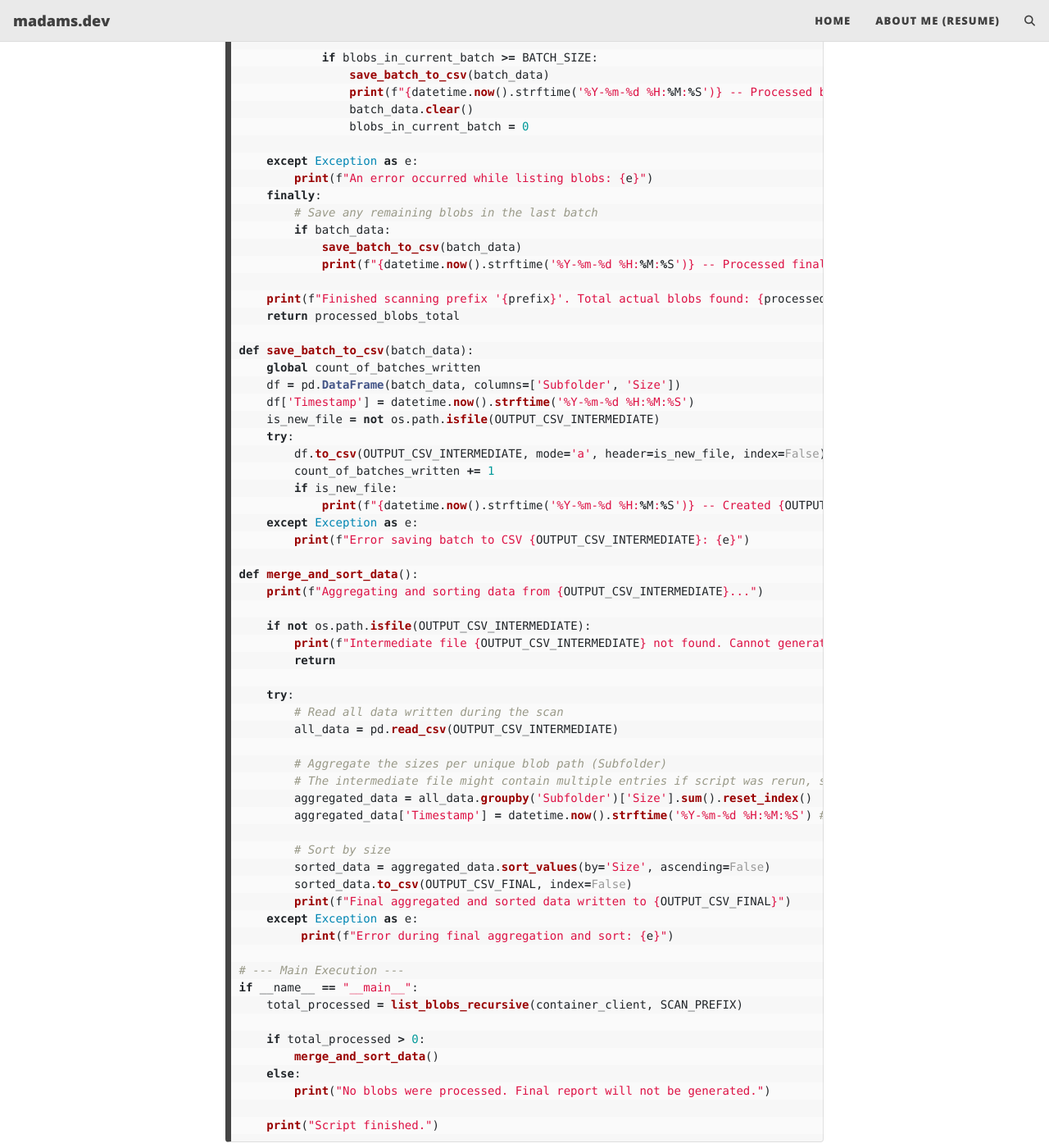
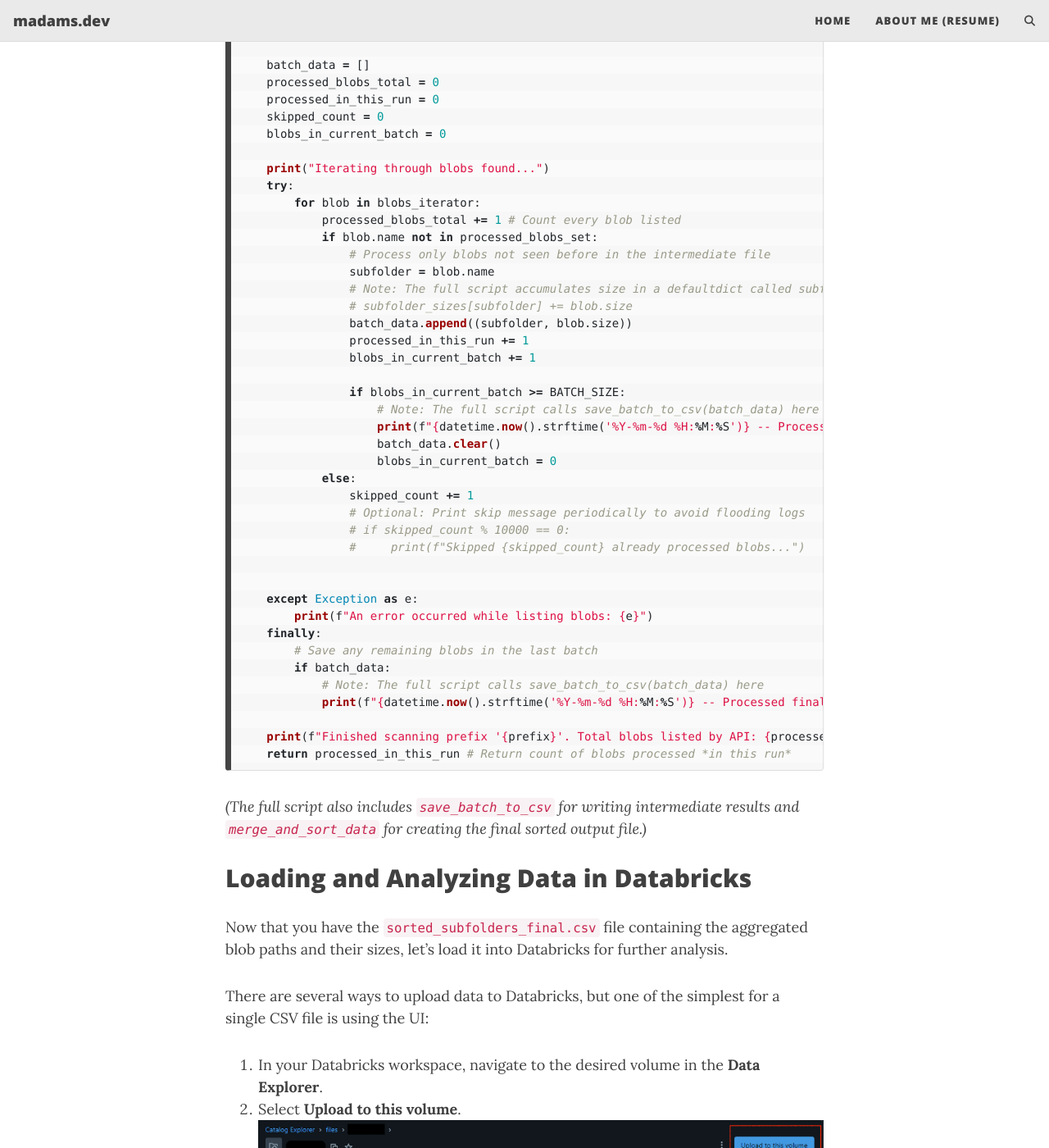
Before and after one commit to sysopmatt/madams-dev, a Jekyll site: the page built from _posts/2025-04-26-getting-a-handle-on-the-blobs-behind-unity-catalog.md, in a window 1280 px wide and 1400 px high, scrolled down 3575 px. Shown: the whole window at 82% size. Built offline with Jekyll 4.4.1, drawn with Linux system fonts in a browser that asks for light colours; comment, search, counter and statistics services are not loaded; some of the changed text lies outside the part shown.

Commit message:
Updates to analyze_uc_blob_sizes.py and associated blog

````diff
--- a/_posts/2025-04-26-getting-a-handle-on-the-blobs-behind-unity-catalog.md
+++ b/_posts/2025-04-26-getting-a-handle-on-the-blobs-behind-unity-catalog.md
@@ -34,27 +34,30 @@ pip install azure-storage-blob azure-identity pandas
 
 This script connects to your Azure Blob Storage account, iterates through blobs under a specific path (typically where your Unity Catalog managed tables reside), calculates the total size for each logical "subfolder" (representing tables or partitions), and outputs the results to CSV files. It processes blobs in batches to handle potentially large numbers of files efficiently and saves intermediate results to `sorted_subfolders.csv`. The final, sorted list of folders and their sizes is saved to `sorted_subfolders_final.csv`.
 
+**The script includes logic to be restartable.** If it's stopped and rerun, it will load the paths from the intermediate `sorted_subfolders.csv` file and skip processing blobs it has already recorded, effectively resuming where it left off.
+
+**Download Full Script:**
+
+*   [Python Blob Analysis Script (`analyze_uc_blob_sizes.py`)](https://github.com/sysopmatt/madams-dev/blob/main/assets/blog_post_assets/getting-a-handle-on-the-blobs-behind-unity-catalog/analyze_uc_blob_sizes.py)
+
 **Configuration:** You only need to modify the variables in the `USER CONFIGURATION` section at the top of the script:
 
 1.  `ACCOUNT_NAME`: The name of your Azure Blob Storage account where your Unity Catalog metastore is configured. (Find this in the Azure Portal under Storage Accounts).
 2.  `CONTAINER_NAME`: The specific container within the storage account used by your metastore. (Find this in the Azure Portal within your storage account's Containers section).
 3.  `SCAN_PREFIX`: The starting path within the container to scan. For managed Unity Catalog tables, this is typically `'metastore/<your metastore uuid>/tables/'`. Replace `<your metastore uuid>` with the actual UUID. Adjust this path if you need to scan external table locations or other directories.
+4.  `OUTPUT_CSV_INTERMEDIATE` / `OUTPUT_CSV_FINAL`: Names for the intermediate and final output files.
+5.  `BATCH_SIZE`: How many blob records to process before writing an intermediate batch to the CSV (adjust based on memory constraints if needed).
 
 **Important Considerations:**
 
 *   **Scope:** The default `SCAN_PREFIX` targets **managed** tables. If you need to analyze external tables, you must change this prefix to match the root path(s) of your external table locations in blob storage.
 *   **Performance:** For metastores managing an extremely large number of files (millions or billions), running this Python script locally might take a significant amount of time and memory. Consider running it on a VM with a good network connection to Azure or exploring alternative approaches for very large-scale scenarios.
 
-Here is the script:
+Below are the key sections of the script. For the full implementation including Azure client initialization, helper functions (`save_batch_to_csv`, `merge_and_sort_data`), and the main execution block with restart logic, please refer to the [downloadable script file](https://github.com/sysopmatt/madams-dev/blob/main/assets/blog_post_assets/getting-a-handle-on-the-blobs-behind-unity-catalog/analyze_uc_blob_sizes.py).
+
+**Script Configuration:**
 
 ```python
-import pandas as pd
-from azure.storage.blob import BlobServiceClient, BlobPrefix
-from azure.identity import DefaultAzureCredential
-from collections import defaultdict
-import os
-from datetime import datetime
-
 # ===============================================
 # === USER CONFIGURATION ========================
 # ===============================================
@@ -70,26 +73,18 @@ BATCH_SIZE = 10000 # Number of blobs to process before saving intermediate resul
 # ===============================================
 # === END USER CONFIGURATION ====================
 # ===============================================
+```
 
-# Initialize the BlobServiceClient with AAD authentication
-print("Initializing Azure Blob Service Client...")
-try:
-    credential = DefaultAzureCredential()
-    blob_service_client = BlobServiceClient(account_url=f"https://{ACCOUNT_NAME}.blob.core.windows.net", credential=credential)
-    # Initialize the container client
-    container_client = blob_service_client.get_container_client(CONTAINER_NAME)
-    print("Client initialized successfully.")
-except Exception as e:
-    print(f"Error initializing Azure client: {e}")
-    print("Please ensure Azure CLI is logged in (`az login`) and has permissions to the storage account.")
-    exit()
+**Core Blob Listing Logic (`list_blobs_recursive` function):**
 
-# Dictionary to store the size of each subfolder (full blob path)
-subfolder_sizes = defaultdict(int)
-count_of_batches_written = 0 # Counter for intermediate saves
+This function iterates through blobs using `container_client.list_blobs` starting at the specified `prefix`. It checks a set of `processed_blobs_set` (loaded from the intermediate file on restart) to skip blobs that have already been recorded. It accumulates new blob information in batches and calls `save_batch_to_csv` periodically.
 
-def list_blobs_recursive(container_client, prefix):
+```python
+def list_blobs_recursive(container_client, prefix, processed_blobs_set=set()):
     print(f"Starting scan for prefix: '{prefix}' using list_blobs")
+    if processed_blobs_set:
+        print(f"Found {len(processed_blobs_set)} previously processed blobs to skip.")
+
     try:
         blobs_iterator = container_client.list_blobs(name_starts_with=prefix)
     except Exception as e:
@@ -98,81 +93,48 @@ def list_blobs_recursive(container_client, prefix):
 
     batch_data = []
     processed_blobs_total = 0
+    processed_in_this_run = 0
+    skipped_count = 0
     blobs_in_current_batch = 0
 
     print("Iterating through blobs found...")
     try:
         for blob in blobs_iterator:
-            subfolder = blob.name
-            subfolder_sizes[subfolder] += blob.size
-            batch_data.append((subfolder, blob.size))
-            processed_blobs_total += 1
-            blobs_in_current_batch += 1
+            processed_blobs_total += 1 # Count every blob listed
+            if blob.name not in processed_blobs_set:
+                # Process only blobs not seen before in the intermediate file
+                subfolder = blob.name
+                # Note: The full script accumulates size in a defaultdict called subfolder_sizes
+                # subfolder_sizes[subfolder] += blob.size
+                batch_data.append((subfolder, blob.size))
+                processed_in_this_run += 1
+                blobs_in_current_batch += 1
 
-            if blobs_in_current_batch >= BATCH_SIZE:
-                save_batch_to_csv(batch_data)
-                print(f"{datetime.now().strftime('%Y-%m-%d %H:%M:%S')} -- Processed batch of {len(batch_data)}. Total blobs scanned so far: {processed_blobs_total}")
-                batch_data.clear()
-                blobs_in_current_batch = 0
+                if blobs_in_current_batch >= BATCH_SIZE:
+                    # Note: The full script calls save_batch_to_csv(batch_data) here
+                    print(f"{datetime.now().strftime('%Y-%m-%d %H:%M:%S')} -- Processed batch of {len(batch_data)}. Total blobs scanned so far (incl. skipped): {processed_blobs_total}. Added in this run: {processed_in_this_run}")
+                    batch_data.clear()
+                    blobs_in_current_batch = 0
+            else:
+                skipped_count += 1
+                # Optional: Print skip message periodically to avoid flooding logs
+                # if skipped_count % 10000 == 0:
+                #     print(f"Skipped {skipped_count} already processed blobs...")
+
 
     except Exception as e:
         print(f"An error occurred while listing blobs: {e}")
     finally:
         # Save any remaining blobs in the last batch
         if batch_data:
-            save_batch_to_csv(batch_data)
-            print(f"{datetime.now().strftime('%Y-%m-%d %H:%M:%S')} -- Processed final batch of {len(batch_data)}.")
+            # Note: The full script calls save_batch_to_csv(batch_data) here
+            print(f"{datetime.now().strftime('%Y-%m-%d %H:%M:%S')} -- Processed final batch of {len(batch_data)}. Total blobs scanned so far (incl. skipped): {processed_blobs_total}. Added in this run: {processed_in_this_run}")
 
-    print(f"Finished scanning prefix '{prefix}'. Total actual blobs found: {processed_blobs_total}")
-    return processed_blobs_total
+    print(f"Finished scanning prefix '{prefix}'. Total blobs listed by API: {processed_blobs_total}. Blobs added/processed in this run: {processed_in_this_run}. Skipped: {skipped_count}")
+    return processed_in_this_run # Return count of blobs processed *in this run*
+```
 
-def save_batch_to_csv(batch_data):
-    global count_of_batches_written
-    df = pd.DataFrame(batch_data, columns=['Subfolder', 'Size'])
-    df['Timestamp'] = datetime.now().strftime('%Y-%m-%d %H:%M:%S')
-    is_new_file = not os.path.isfile(OUTPUT_CSV_INTERMEDIATE)
-    try:
-        df.to_csv(OUTPUT_CSV_INTERMEDIATE, mode='a', header=is_new_file, index=False)
-        count_of_batches_written += 1
-        if is_new_file:
-            print(f"{datetime.now().strftime('%Y-%m-%d %H:%M:%S')} -- Created {OUTPUT_CSV_INTERMEDIATE} and wrote first batch ({len(df)} rows)")
-    except Exception as e:
-        print(f"Error saving batch to CSV {OUTPUT_CSV_INTERMEDIATE}: {e}")
-
-def merge_and_sort_data():
-    print(f"Aggregating and sorting data from {OUTPUT_CSV_INTERMEDIATE}...")
-
-    if not os.path.isfile(OUTPUT_CSV_INTERMEDIATE):
-        print(f"Intermediate file {OUTPUT_CSV_INTERMEDIATE} not found. Cannot generate final report. Was the scan successful?")
-        return
-
-    try:
-        # Read all data written during the scan
-        all_data = pd.read_csv(OUTPUT_CSV_INTERMEDIATE)
-
-        # Aggregate the sizes per unique blob path (Subfolder)
-        # The intermediate file might contain multiple entries if script was rerun, sum them up.
-        aggregated_data = all_data.groupby('Subfolder')['Size'].sum().reset_index()
-        aggregated_data['Timestamp'] = datetime.now().strftime('%Y-%m-%d %H:%M:%S') # Add final timestamp
-
-        # Sort by size
-        sorted_data = aggregated_data.sort_values(by='Size', ascending=False)
-        sorted_data.to_csv(OUTPUT_CSV_FINAL, index=False)
-        print(f"Final aggregated and sorted data written to {OUTPUT_CSV_FINAL}")
-    except Exception as e:
-         print(f"Error during final aggregation and sort: {e}")
-
-# --- Main Execution ---
-if __name__ == "__main__":
-    total_processed = list_blobs_recursive(container_client, SCAN_PREFIX)
-
-    if total_processed > 0:
-        merge_and_sort_data()
-    else:
-        print("No blobs were processed. Final report will not be generated.")
-
-    print("Script finished.")
-```
+*(The full script also includes `save_batch_to_csv` for writing intermediate results and `merge_and_sort_data` for creating the final sorted output file.)*
 
 ## Loading and Analyzing Data in Databricks
 
````
Also changed, not shown: 1 other file.
